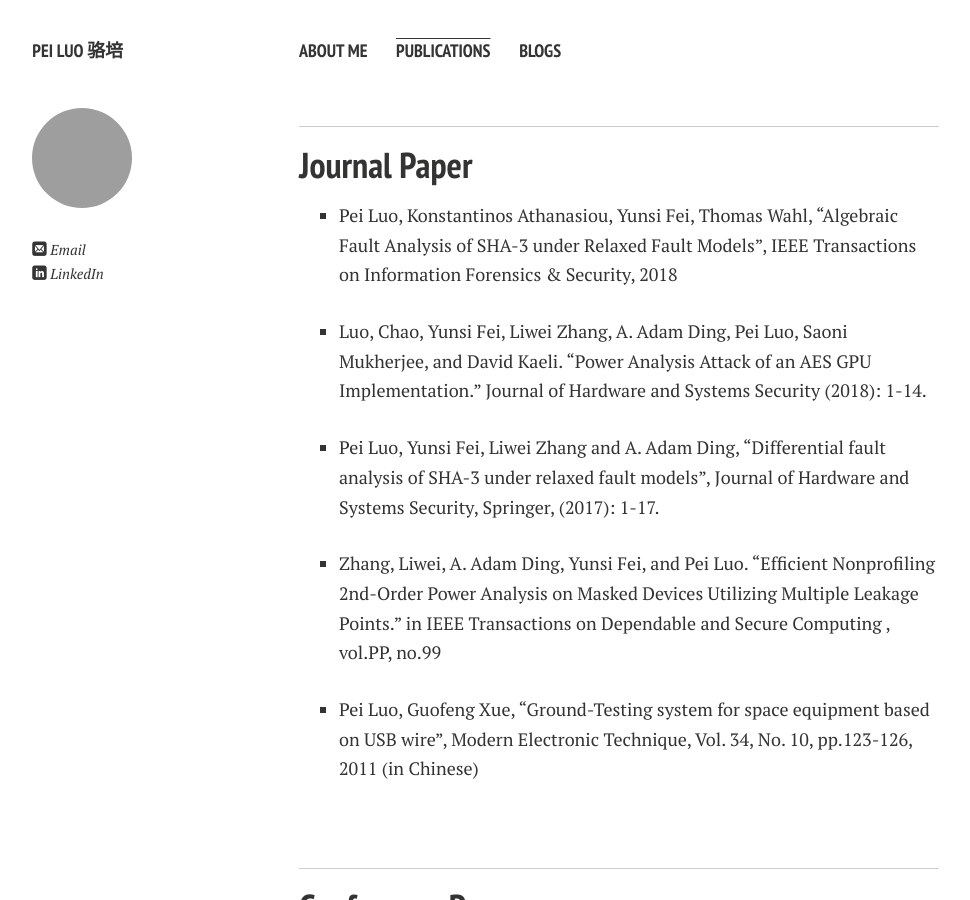
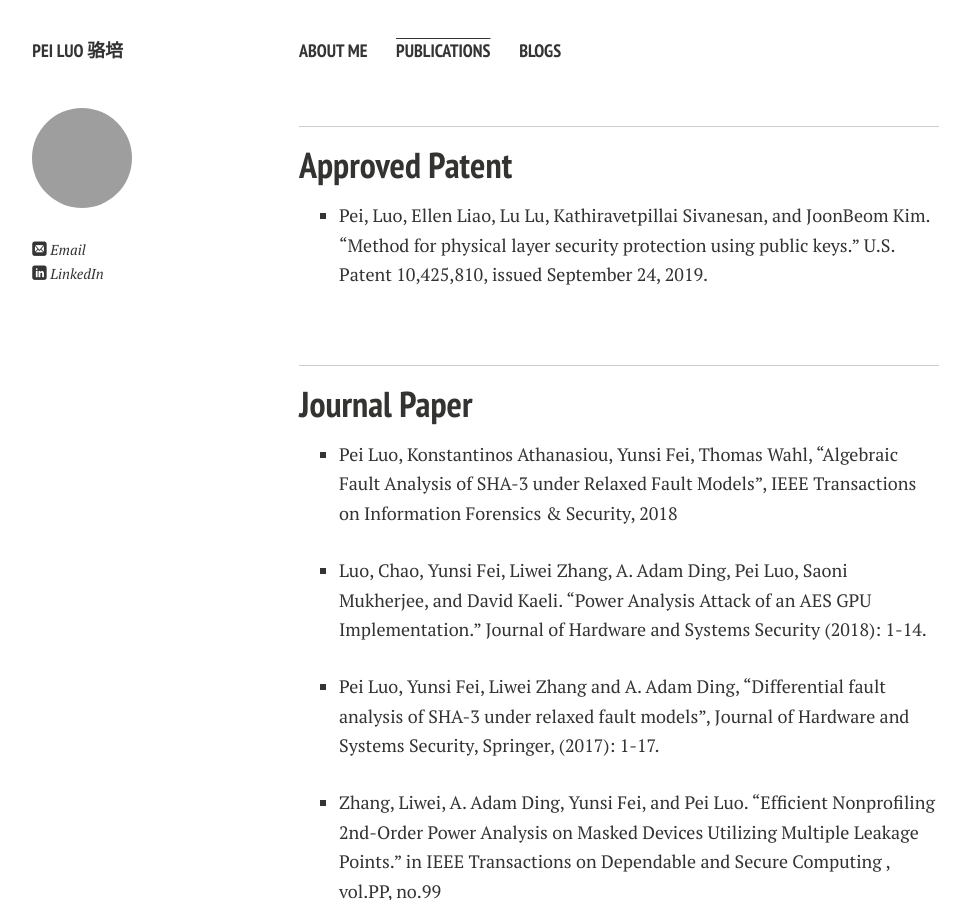
Before and after one commit to silenceluo/silenceluo.github.io, a Jekyll site: the page built from publications.md, in a window 1280 px wide and 900 px high. Shown: the whole window, without its empty margins (21-991 px from the left). Built offline with Jekyll 4.4.1, drawn with Linux system fonts in a browser that asks for light colours; nearby versions of some CDN libraries; comment, search, counter and statistics services are not loaded; a style sheet for code colours, icons or effects is not loaded.

Commit message:
Update patent

```diff
--- a/publications.md
+++ b/publications.md
@@ -4,6 +4,12 @@ permalink: /publications/index.html
 title: Publications
 ---
 
+
+---
+## Approved Patent
+- Pei, Luo, Ellen Liao, Lu Lu, Kathiravetpillai Sivanesan, and JoonBeom Kim. "Method for physical layer security protection using public keys." U.S. Patent 10,425,810, issued September 24, 2019.
+
+<br>
 
 ---
 
```
